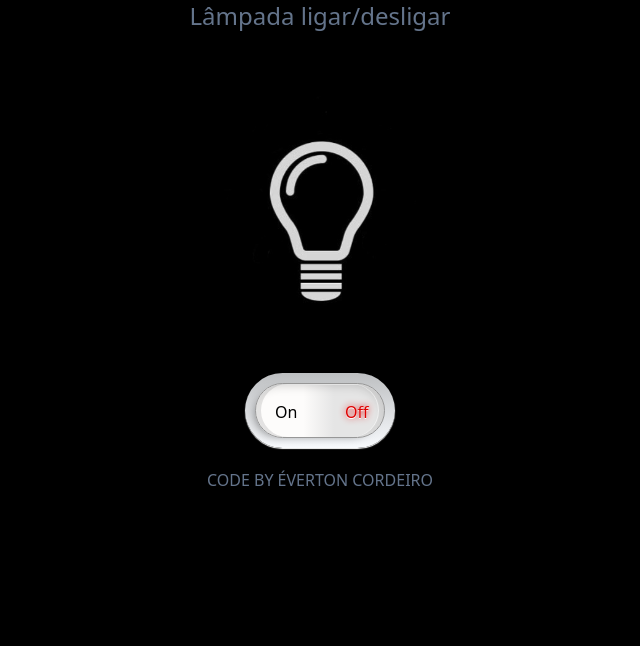
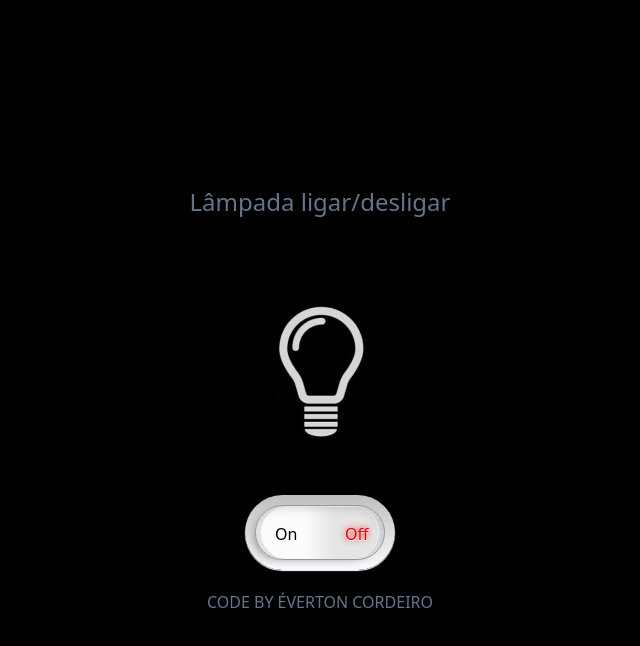
Before and after one commit to EvertonCordeiro1994/-Ligar_-e_desligar_lampada-, a plain HTML site: page index.html in a window 1280 px wide. Shown: the whole page, without its empty margins (320-960 px from the left). Drawn offline with nearby package versions, Linux system fonts and the light colour scheme.

Commit message:
sem ideia

```diff
--- a/index.html
+++ b/index.html
@@ -2,7 +2,7 @@
 <html lang="pt-br">
 <head>
   <meta charset="UTF-8">
-  <meta name="viewport" content="width=device-width, initial-scale=1.0">
+  <meta name="viewport" content="width=device-width, initial-scale=1.0, user-scalable=no">
   <link rel="shortcut icon" href="./images/favicon.png">
   <title>Lâmpada on/off</title>
 
@@ -12,12 +12,12 @@
   <link rel="stylesheet" href="./styles/style.css">
 </head>
 
-<body>
-  <div id="corpo">
+<body class="w-dvw h-dvh flex flex-col justify-center items-center bg-black">
+  <div id="corpo" class=" flex flex-col items-center">
     <h1 class="text-center text-slate-500 text-2xl">
       Lâmpada ligar/desligar
     </h1>
-    <img src="./images/apagada.JPEG" alt="lampada apagada">
+    <img class="w-2/4" src="./images/apagada.JPEG" alt="lampada apagada">
     <div class="fx-block">
       <div class="toggle">
         <div>
--- a/styles/style.css
+++ b/styles/style.css
@@ -2,24 +2,6 @@
   margin: 0;
   padding: 0;
   box-sizing: border-box;
-}
-
-body {
-  width: 100vw;
-  height: 100vh;
-  background-color: #000;
-}
-
-#corpo {
-  display: flex;
-  flex-direction: column;
-  align-items: center;
-  justify-content: center; /* Alinhamento vertical central */
-  text-align: center;
-}
-
-img {
-  width: 15%;
 }
 
 .toggle > div {
```
